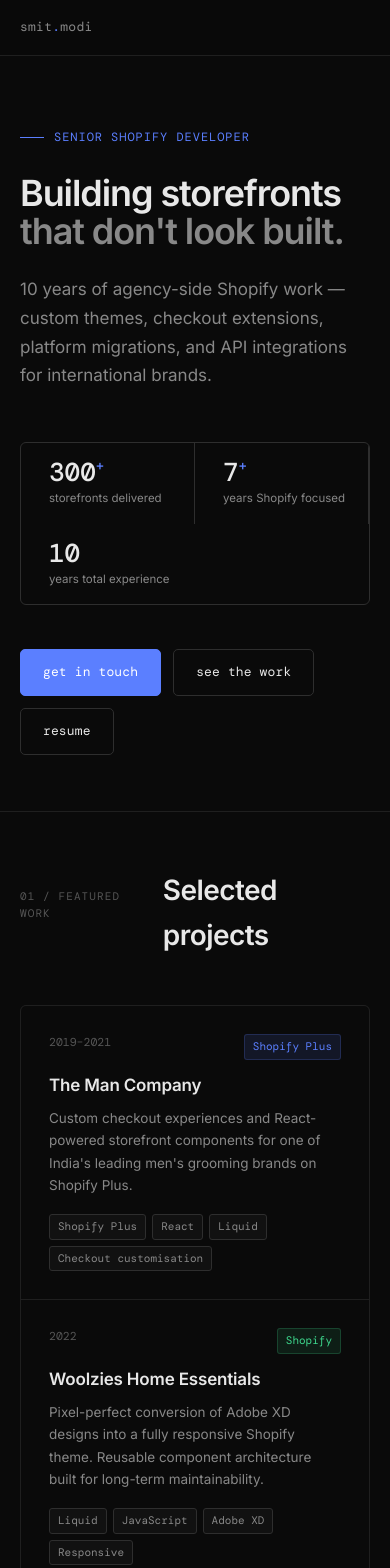
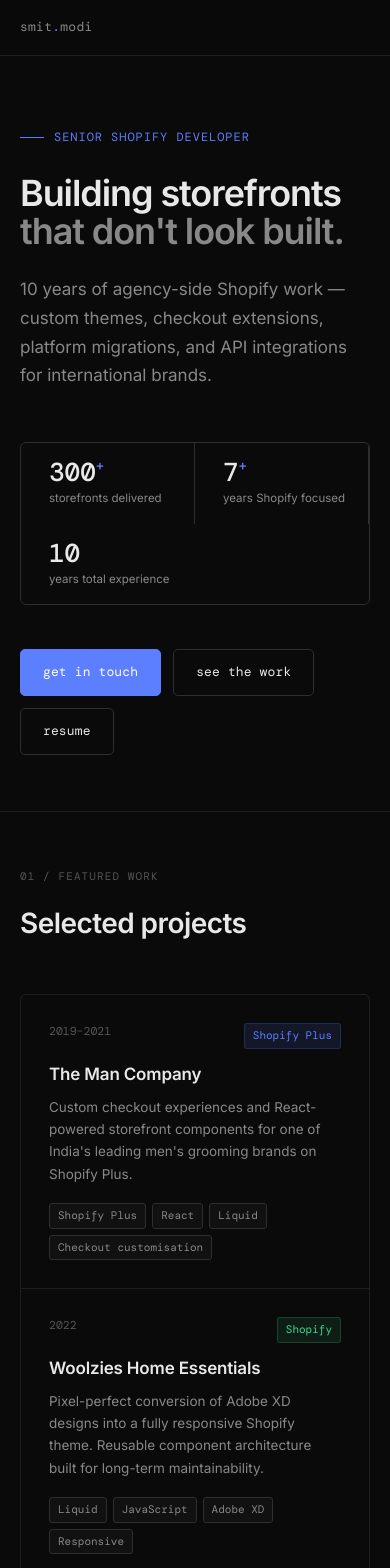
Before and after one commit to devsmitin/devsmitin, a Next.js app: page / in a window 390 px wide. Shown: the top 1568 px of the page. Built offline with nearby package versions, Linux system fonts and the light colour scheme.

Commit message:
Responsive changes

```diff
--- a/src/app/globals.css
+++ b/src/app/globals.css
@@ -421,4 +421,8 @@
     .contact-grid { grid-template-columns: 1fr; }
     .section { padding: 56px 0; }
     footer { padding: 20px; flex-direction: column; gap: 8px; text-align: center; }
+    .section-header { flex-direction: column; }
+    .stack-row { grid-template-columns: 1fr; }
+    .stack-row-label { border-right: none; border-bottom: 1px solid var(--border); padding: 12px 16px; }
+    .stack-row-items { padding: 12px 16px; }
   }
```
